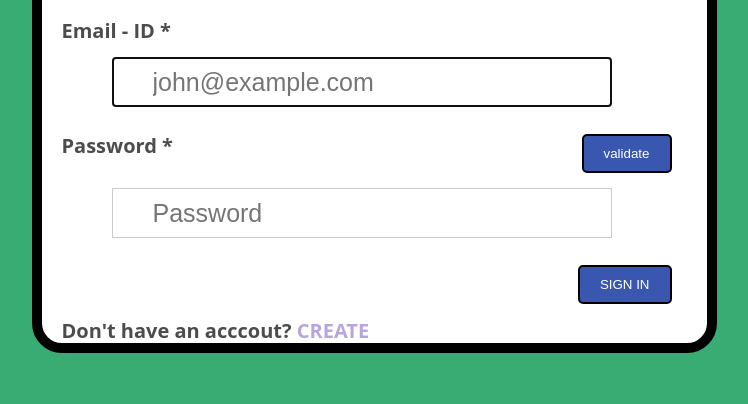
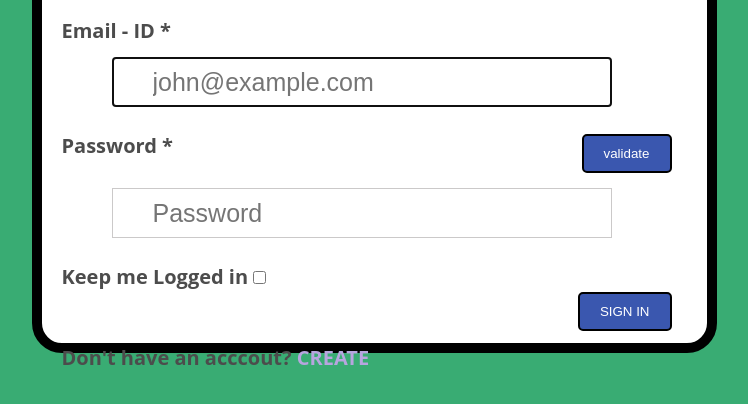
Before and after one commit to Alvi786/SQE-Project, a plain HTML site: page SIGN IN.html in a window 1280 px wide. Shown: the part 230-634 px from the top of the page, without its empty margins (266-1014 px from the left). Drawn offline with Linux system fonts and the light colour scheme.

Commit message:
Added checkbox

```diff
--- a/SIGN IN.html
+++ b/SIGN IN.html
@@ -32,7 +32,8 @@
 						<input placeholder="Password" type="Password"  name="name1"  size="52" onkeypress ="return validate_password(event);"/>
 						<BR>
 
-
+						<b>Keep me Logged in</b>
+						<input type="checkbox" name="check1" ><br>
 						<input type="submit" name="button"  value="SIGN IN">
 
 
```
